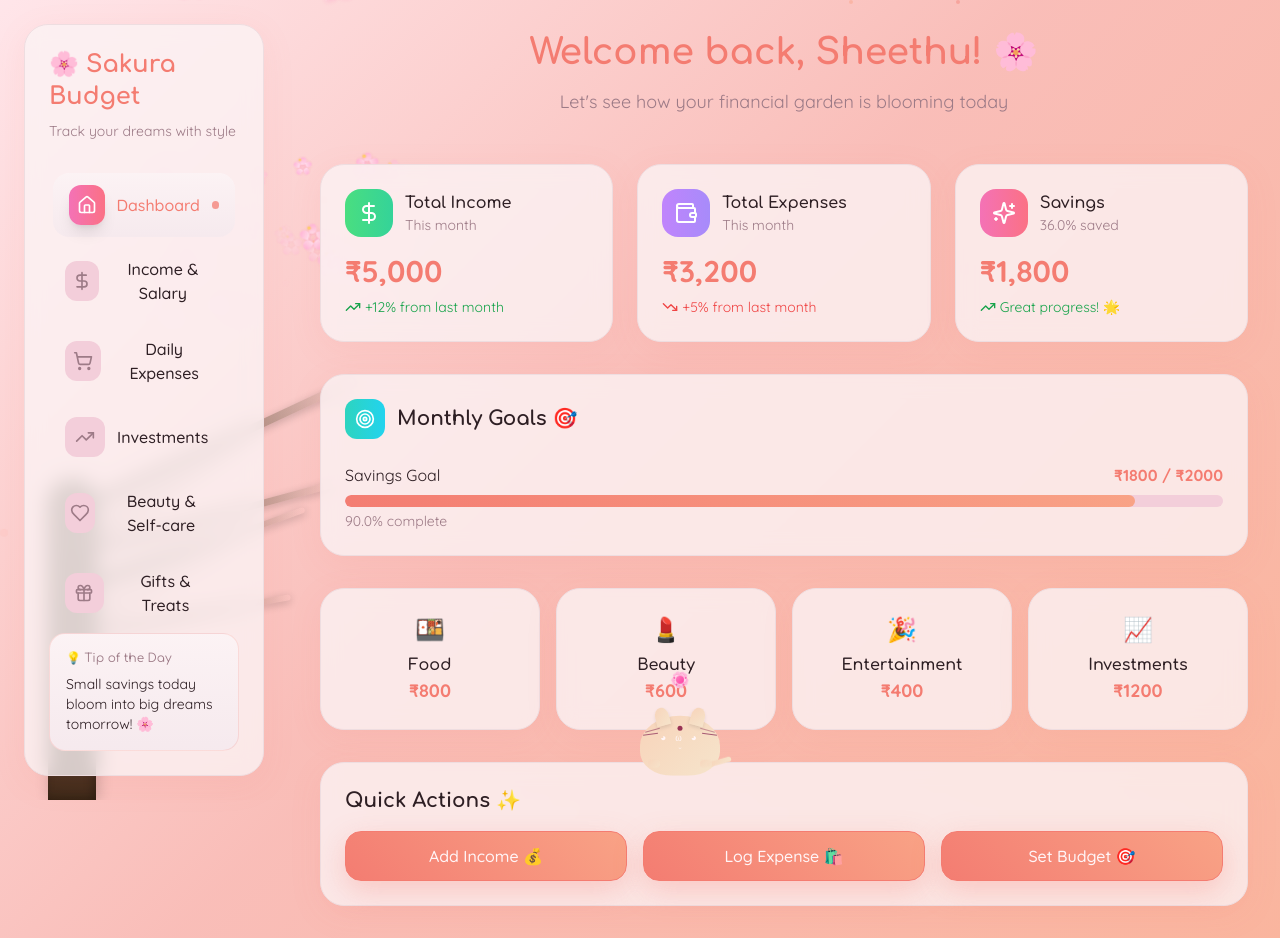
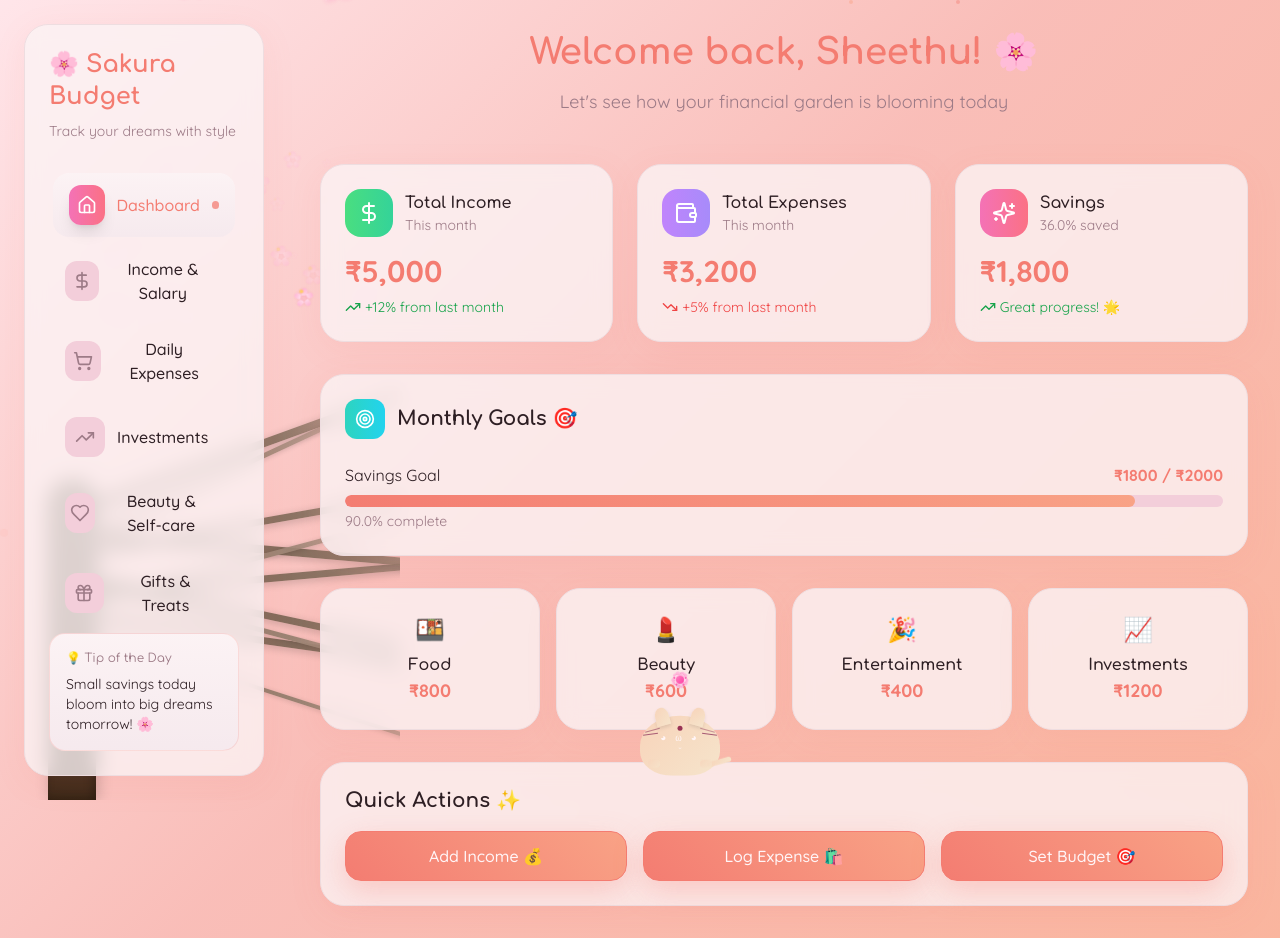
Before and after one commit to VARSHAMREDDY/sakura-cents-buddy, a React (Vite) app: page / in a window 1280 px wide. Built offline with nearby package versions, Linux system fonts and the light colour scheme; the HTML template or start-up script is replaced by a standard one.

Commit message:
Refine Sakura Tree appearance

```diff
--- a/src/components/SakuraTree.tsx
+++ b/src/components/SakuraTree.tsx
@@ -60,35 +60,14 @@ export const SakuraTree = () => {
         }}
       />
 
-      {/* Primary branches - spreading naturally */}
+      {/* Primary branches - spreading across the screen */}
+      {/* Left side branches */}
       <div
         className="absolute left-16 rounded-full origin-left"
         style={{
           bottom: '35vh',
-          width: '25vw',
+          width: '35vw',
           height: '8px',
-          background: 'linear-gradient(to right, #6b5444, #8d7565, transparent)',
-          transform: 'rotate(-25deg)',
-          boxShadow: '0 2px 8px rgba(0,0,0,0.2)'
-        }}
-      />
-      <div
-        className="absolute left-16 rounded-full origin-left"
-        style={{
-          bottom: '30vh',
-          width: '22vw',
-          height: '7px',
-          background: 'linear-gradient(to right, #6b5444, #8d7565, transparent)',
-          transform: 'rotate(-15deg)',
-          boxShadow: '0 2px 8px rgba(0,0,0,0.2)'
-        }}
-      />
-      <div
-        className="absolute left-16 rounded-full origin-left"
-        style={{
-          bottom: '25vh',
-          width: '20vw',
-          height: '6px',
           background: 'linear-gradient(to right, #6b5444, #8d7565, transparent)',
           transform: 'rotate(-20deg)',
           boxShadow: '0 2px 8px rgba(0,0,0,0.2)'
@@ -97,11 +76,57 @@ export const SakuraTree = () => {
       <div
         className="absolute left-16 rounded-full origin-left"
         style={{
-          bottom: '20vh',
-          width: '18vw',
-          height: '6px',
+          bottom: '30vh',
+          width: '38vw',
+          height: '7px',
           background: 'linear-gradient(to right, #6b5444, #8d7565, transparent)',
           transform: 'rotate(-10deg)',
+          boxShadow: '0 2px 8px rgba(0,0,0,0.2)'
+        }}
+      />
+      <div
+        className="absolute left-16 rounded-full origin-left"
+        style={{
+          bottom: '25vh',
+          width: '42vw',
+          height: '7px',
+          background: 'linear-gradient(to right, #6b5444, #8d7565, transparent)',
+          transform: 'rotate(-5deg)',
+          boxShadow: '0 2px 8px rgba(0,0,0,0.2)'
+        }}
+      />
+
+      {/* Right side branches */}
+      <div
+        className="absolute left-16 rounded-full origin-left"
+        style={{
+          bottom: '33vh',
+          width: '45vw',
+          height: '8px',
+          background: 'linear-gradient(to right, #6b5444, #8d7565, transparent)',
+          transform: 'rotate(5deg)',
+          boxShadow: '0 2px 8px rgba(0,0,0,0.2)'
+        }}
+      />
+      <div
+        className="absolute left-16 rounded-full origin-left"
+        style={{
+          bottom: '28vh',
+          width: '48vw',
+          height: '7px',
+          background: 'linear-gradient(to right, #6b5444, #8d7565, transparent)',
+          transform: 'rotate(12deg)',
+          boxShadow: '0 2px 8px rgba(0,0,0,0.2)'
+        }}
+      />
+      <div
+        className="absolute left-16 rounded-full origin-left"
+        style={{
+          bottom: '23vh',
+          width: '50vw',
+          height: '7px',
+          background: 'linear-gradient(to right, #6b5444, #8d7565, transparent)',
+          transform: 'rotate(8deg)',
           boxShadow: '0 2px 8px rgba(0,0,0,0.2)'
         }}
       />
@@ -111,10 +136,10 @@ export const SakuraTree = () => {
         className="absolute left-20 rounded-full origin-left"
         style={{
           bottom: '32vh',
-          width: '15vw',
+          width: '30vw',
           height: '5px',
           background: 'linear-gradient(to right, #7d6555, #9d8575, transparent)',
-          transform: 'rotate(-30deg)',
+          transform: 'rotate(-25deg)',
           boxShadow: '0 1px 5px rgba(0,0,0,0.15)'
         }}
       />
@@ -122,29 +147,40 @@ export const SakuraTree = () => {
         className="absolute left-20 rounded-full origin-left"
         style={{
           bottom: '27vh',
-          width: '14vw',
+          width: '35vw',
           height: '5px',
           background: 'linear-gradient(to right, #7d6555, #9d8575, transparent)',
-          transform: 'rotate(-18deg)',
+          transform: 'rotate(15deg)',
           boxShadow: '0 1px 5px rgba(0,0,0,0.15)'
         }}
       />
       <div
         className="absolute left-20 rounded-full origin-left"
         style={{
-          bottom: '22vh',
-          width: '13vw',
+          bottom: '24vh',
+          width: '32vw',
+          height: '5px',
+          background: 'linear-gradient(to right, #7d6555, #9d8575, transparent)',
+          transform: 'rotate(-15deg)',
+          boxShadow: '0 1px 5px rgba(0,0,0,0.15)'
+        }}
+      />
+      <div
+        className="absolute left-20 rounded-full origin-left"
+        style={{
+          bottom: '21vh',
+          width: '38vw',
           height: '4px',
           background: 'linear-gradient(to right, #7d6555, #9d8575, transparent)',
-          transform: 'rotate(-25deg)',
+          transform: 'rotate(18deg)',
           boxShadow: '0 1px 5px rgba(0,0,0,0.15)'
         }}
       />
 
       {/* Beautiful sakura flower clusters on branches */}
-      {Array.from({ length: 50 }).map((_, i) => {
+      {Array.from({ length: 80 }).map((_, i) => {
         const topPos = 18 + Math.random() * 20;
-        const leftPos = 8 + Math.random() * 28;
+        const leftPos = 8 + Math.random() * 60;
         const size = 10 + Math.random() * 6;
         const delay = Math.random() * 2;
 
```
